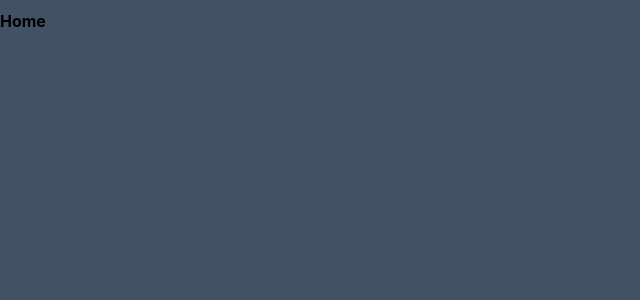
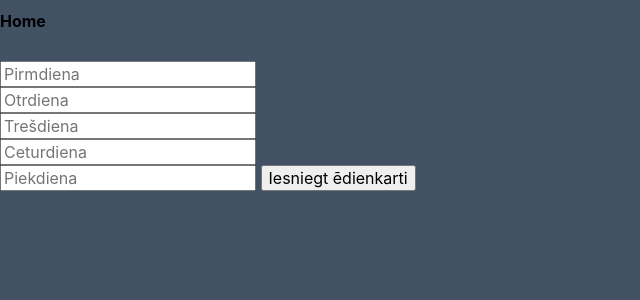
Before and after one commit to w3ffflv/kittcc-net, a Django app: page /home/ in a window 1280 px wide. Before the commit the part shown is almost empty. Shown: the top 300 px of the page, without its empty margins (0-640 px from the left). Run offline with Django 4.2, Linux system fonts and the light colour scheme; parts of the project's set-up code (start-up, migrations or seed data) failed here and were passed over.

Commit message:
new changes again

```diff
--- a/school/views.py
+++ b/school/views.py
@@ -8,6 +8,13 @@ from django.contrib.auth.mixins import LoginRequiredMixin
 
 def home(request):
     template = loader.get_template('home.html')
+    if request.method == 'POST':
+        pirmdiena = request.POST['pirmdiena']
+        otrdiena = request.POST['otrdiena']
+        tresdiena = request.POST['tresdiena']
+        ceturdiena = request.POST['ceturdiena']
+        piekdiena = request.POST['piekdiena']
+        print(pirmdiena,otrdiena,tresdiena,ceturdiena,piekdiena)
     return HttpResponse(template.render({},request))
 
 def index(request):
@@ -24,11 +31,3 @@ def contact(request):
 
 class ProfileView(LoginRequiredMixin,TemplateView,request):
     template_name = 'accounts/profile.html'
-
-    if request.method == 'POST':
-        pirmdiena = request.POST['pirmdiena']
-        otrdiena = request.POST['otrdiena']
-        tresdiena = request.POST['tresdiena']
-        ceturdiena = request.POST['ceturdiena']
-        piekdiena = request.POST['piekdiena']
-        print(pirmdiena,otrdiena,tresdiena,ceturdiena,piekdiena)
--- a/templates/home.html
+++ b/templates/home.html
@@ -3,9 +3,25 @@
 {% block title %} Contact {% endblock %}
 
 {% block content %}
-
 <h1>
 Home
 </h1>
 
+<form action="" method="POST">
+    {% csrf_token %}
+    <br>
+    <input type="text" name="pirmdiena" placeholder="Pirmdiena" >
+    <br>
+    <input type="text" name="otrdiena" placeholder="Otrdiena" >
+    <br>
+    <input type="text" name="tresdiena" placeholder="Trešdiena" >
+    <br>
+    <input type="text" name="ceturdiena" placeholder="Ceturdiena" >
+    <br>
+    <input type="text" name="piekdiena" placeholder="Piekdiena" >
+    <input type="submit" value="Iesniegt ēdienkarti">
+
+
+</form>
+
 {% endblock %}
```
